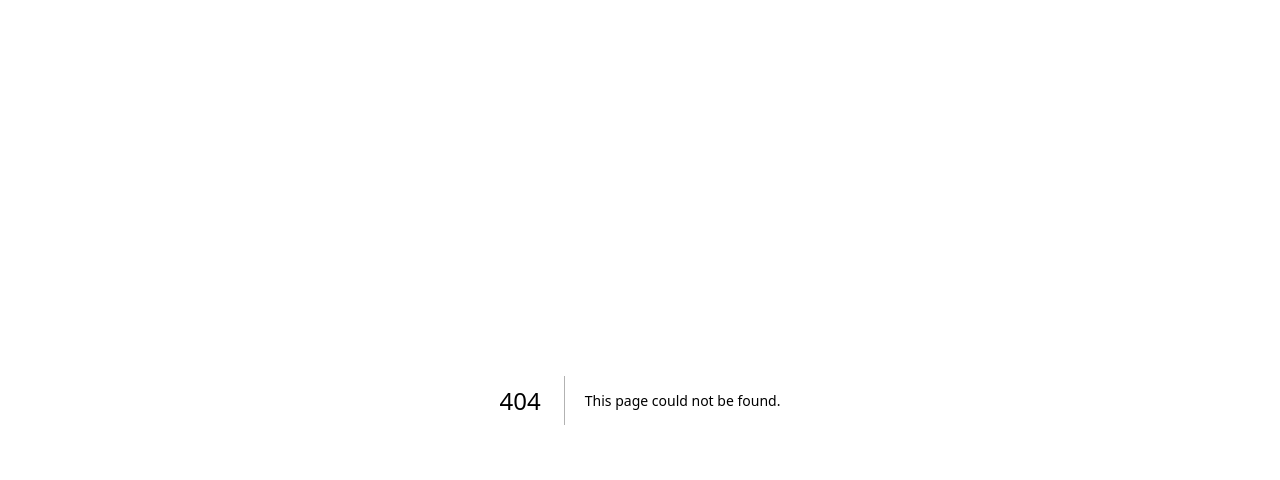
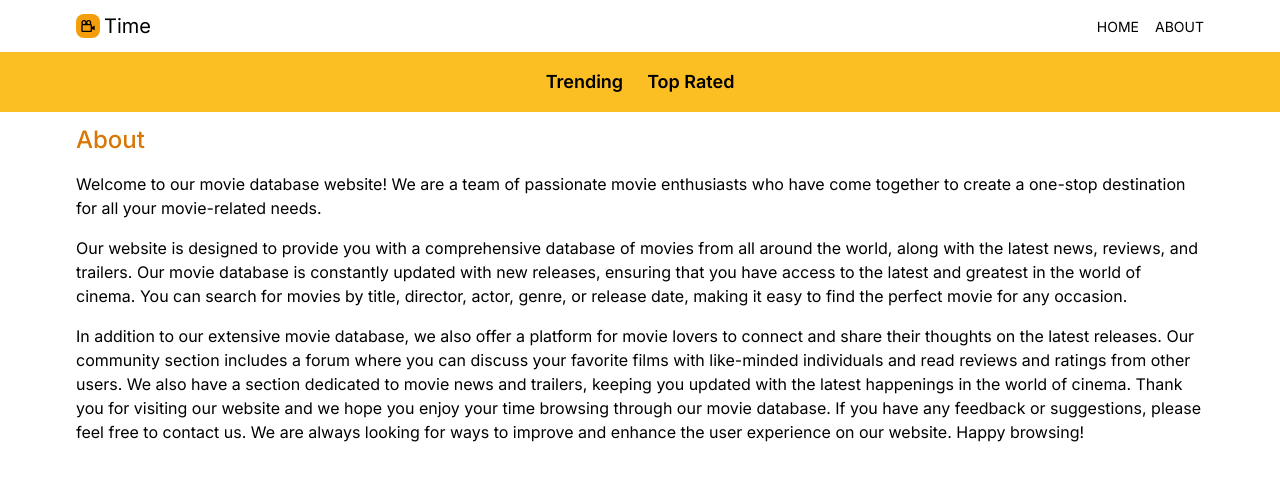
Before and after one commit to samarkand-fr/next-movie, a Next.js app: page /about in a window 1280 px wide. Before the commit this address had no page. Shown: the top 480 px of the page. Built offline with nearby package versions, Linux system fonts and the light colour scheme.

Commit message:
add header,about page

```diff
--- /dev/null
+++ b/src/app/about/page.tsx
@@ -0,0 +1,36 @@
+export default function About() {
+    return (
+      <div className='max-w-6xl mx-auto p-3 space-y-4'>
+        <h1 className='text-2xl font-medium text-amber-600'>About</h1>
+        <p>
+          Welcome to our movie database website! We are a team of passionate movie
+          enthusiasts who have come together to create a one-stop destination for
+          all your movie-related needs.
+        </p>
+
+        <p>
+          Our website is designed to provide you with a comprehensive database of
+          movies from all around the world, along with the latest news, reviews,
+          and trailers. Our movie database is constantly updated with new
+          releases, ensuring that you have access to the latest and greatest in
+          the world of cinema. You can search for movies by title, director,
+          actor, genre, or release date, making it easy to find the perfect movie
+          for any occasion.
+        </p>
+
+        <p>
+          In addition to our extensive movie database, we also offer a platform
+          for movie lovers to connect and share their thoughts on the latest
+          releases. Our community section includes a forum where you can discuss
+          your favorite films with like-minded individuals and read reviews and
+          ratings from other users. We also have a section dedicated to movie news
+          and trailers, keeping you updated with the latest happenings in the
+          world of cinema. Thank you for visiting our website and we hope you
+          enjoy your time browsing through our movie database. If you have any
+          feedback or suggestions, please feel free to contact us. We are always
+          looking for ways to improve and enhance the user experience on our
+          website. Happy browsing!
+        </p>
+      </div>
+    );
+  }
--- a/src/app/globals.css
+++ b/src/app/globals.css
@@ -1,33 +1,3 @@
 @tailwind base;
 @tailwind components;
 @tailwind utilities;
-
-:root {
-  --foreground-rgb: 0, 0, 0;
-  --background-start-rgb: 214, 219, 220;
-  --background-end-rgb: 255, 255, 255;
-}
-
-@media (prefers-color-scheme: dark) {
-  :root {
-    --foreground-rgb: 255, 255, 255;
-    --background-start-rgb: 0, 0, 0;
-    --background-end-rgb: 0, 0, 0;
-  }
-}
-
-body {
-  color: rgb(var(--foreground-rgb));
-  background: linear-gradient(
-      to bottom,
-      transparent,
-      rgb(var(--background-end-rgb))
-    )
-    rgb(var(--background-start-rgb));
-}
-
-@layer utilities {
-  .text-balance {
-    text-wrap: balance;
-  }
-}
--- a/src/app/layout.tsx
+++ b/src/app/layout.tsx
@@ -1,6 +1,8 @@
 import type { Metadata } from "next";
 import { Inter } from "next/font/google";
 import "./globals.css";
+import Header from '@/components/Header';
+import Navbar from '@/components/Navbar';
 
 const inter = Inter({ subsets: ["latin"] });
 
@@ -16,7 +18,11 @@ export default function RootLayout({
 }>) {
   return (
     <html lang="en">
-      <body className={inter.className}>{children}</body>
+      <body className={inter.className}>
+          <Header />
+          <Navbar />
+        {children}
+      </body>
     </html>
   );
 }
--- /dev/null
+++ b/src/app/movie/[id]/page.tsx
@@ -0,0 +1,80 @@
+import Image from 'next/image';
+import { GetStaticPaths, GetStaticProps, NextPage } from 'next';
+
+interface Movie {
+  id: number;
+  backdrop_path?: string;
+  poster_path?: string;
+  title?: string;
+  name?: string;
+  overview: string;
+  release_date?: string;
+  first_air_date?: string;
+  vote_count: number;
+}
+
+interface MovieDetailsProps {
+  movie: Movie;
+}
+
+const MovieDetails: NextPage<MovieDetailsProps> = ({ movie }) => {
+  return (
+    <div className='w-full'>
+      <div className='p-4 md:pt-8 flex flex-col md:flex-row content-center max-w-6xl mx-auto md:space-x-6'>
+        <Image
+          src={`https://image.tmdb.org/t/p/original/${movie.backdrop_path || movie.poster_path}`}
+          width={500}
+          height={300}
+          className='rounded-lg'
+          style={{ maxWidth: '100%', height: '100%' }}
+          alt=''
+        />
+        <div className='p-2'>
+          <h2 className='text-lg mb-3 font-bold'>
+            {movie.title || movie.name}
+          </h2>
+          <p className='text-lg mb-3'>{movie.overview}</p>
+          <p className='mb-3'>
+            <span className='font-semibold mr-1'>Date Released:</span>
+            {movie.release_date || movie.first_air_date}
+          </p>
+          <p className='mb-3'>
+            <span className='font-semibold mr-1'>Rating:</span>
+            {movie.vote_count}
+          </p>
+        </div>
+      </div>
+    </div>
+  );
+};
+
+export const getStaticPaths: GetStaticPaths = async () => {
+  const res = await fetch('https://api.themoviedb.org/3/discover/movie?api_key=${process.env.API_KEY}');
+  const data = await res.json();
+  const paths = data.results.map((movie: Movie) => ({
+    params: { id: movie.id.toString() },
+  }));
+
+  return {
+    paths,
+    fallback: false,
+  };
+};
+
+export const getStaticProps: GetStaticProps<MovieDetailsProps> = async ({ params }) => {
+  const movieId = params?.id;
+  const res = await fetch(`https://api.themoviedb.org/3/movie/${movieId}?api_key=${process.env.API_KEY}`);
+  const movie: Movie = await res.json();
+
+  if (!res.ok) {
+    throw new Error('Failed to fetch movie data');
+  }
+
+  return {
+    props: {
+      movie,
+    },
+  };
+};
+
+export default MovieDetails;
--- /dev/null
+++ b/src/components/Header.tsx
@@ -0,0 +1,21 @@
+import Link from "next/link";
+import MenuItem from "./MenuItem";
+import { AiFillHome } from "react-icons/ai";
+import { BiCameraMovie } from "react-icons/bi";
+
+export default function Header() {
+  return (
+    <div className="flex justify-between items-center p-3 max-w-6xl mx-auto">
+      <Link href={"/"} passHref>
+        <div className="flex gap-1 items-center cursor-pointer">
+          <BiCameraMovie className="text-2xl font-bold bg-amber-500 rounded-lg p-1 " />
+          <span className="text-xl hidden sm:inline">Time</span>
+        </div>
+      </Link>
+      <div className="flex gap-4">
+        <MenuItem title="home" address="/" Icon={AiFillHome} />
+        <MenuItem title="about" address="/about" Icon={BiCameraMovie} />
+      </div>
+    </div>
+  );
+}
--- /dev/null
+++ b/src/components/MenuItem.tsx
@@ -0,0 +1,19 @@
+import Link from 'next/link';
+import { ReactElement, ElementType } from 'react';
+
+interface MenuItemProps {
+  title: string;
+  address: string;
+  Icon: ElementType; // Use React.ElementType for React components
+}
+
+export default function MenuItem({ title, address, Icon }: MenuItemProps): ReactElement {
+  return (
+    <Link href={address} passHref>
+      <div className='hover:text-amber-500'>
+        {Icon && <Icon className="text-2xl sm:hidden" />}
+        <p className='uppercase hidden sm:inline text-sm'>{title}</p>
+      </div>
+    </Link>
+  );
+}
--- /dev/null
+++ b/src/components/Navbar.tsx
@@ -0,0 +1,10 @@
+import NavbarItem from "./NavbarItem";
+
+export default function Navbar() {
+  return (
+    <div className="flex dark:bg-gray-600 bg-amber-400 p-4 lg:text-lg justify-center gap-6">
+      <NavbarItem title="Trending" param="fetchTrending" />
+      <NavbarItem title="Top Rated" param="fetchTopRated" />
+    </div>
+  );
+}
--- /dev/null
+++ b/src/components/NavbarItem.tsx
@@ -0,0 +1,29 @@
+'use client';
+
+import Link from 'next/link';
+import { useSearchParams } from 'next/navigation';
+
+interface NavbarItemProps {
+  title: string;
+  param: string;
+}
+
+export default function NavbarItem({ title, param }: NavbarItemProps) {
+  const searchParams = useSearchParams();
+  const genre = searchParams.get('genre');
+
+  return (
+    <div>
+      <Link
+        className={`hover:text-amber-600 font-semibold ${
+          genre === param
+            ? 'underline underline-offset-8 decoration-4 decoration-amber-500 rounded-lg'
+            : ''
+        }`}
+        href={`/?genre=${param}`}
+      >
+        {title}
+      </Link>
+    </div>
+  );
+}
```
